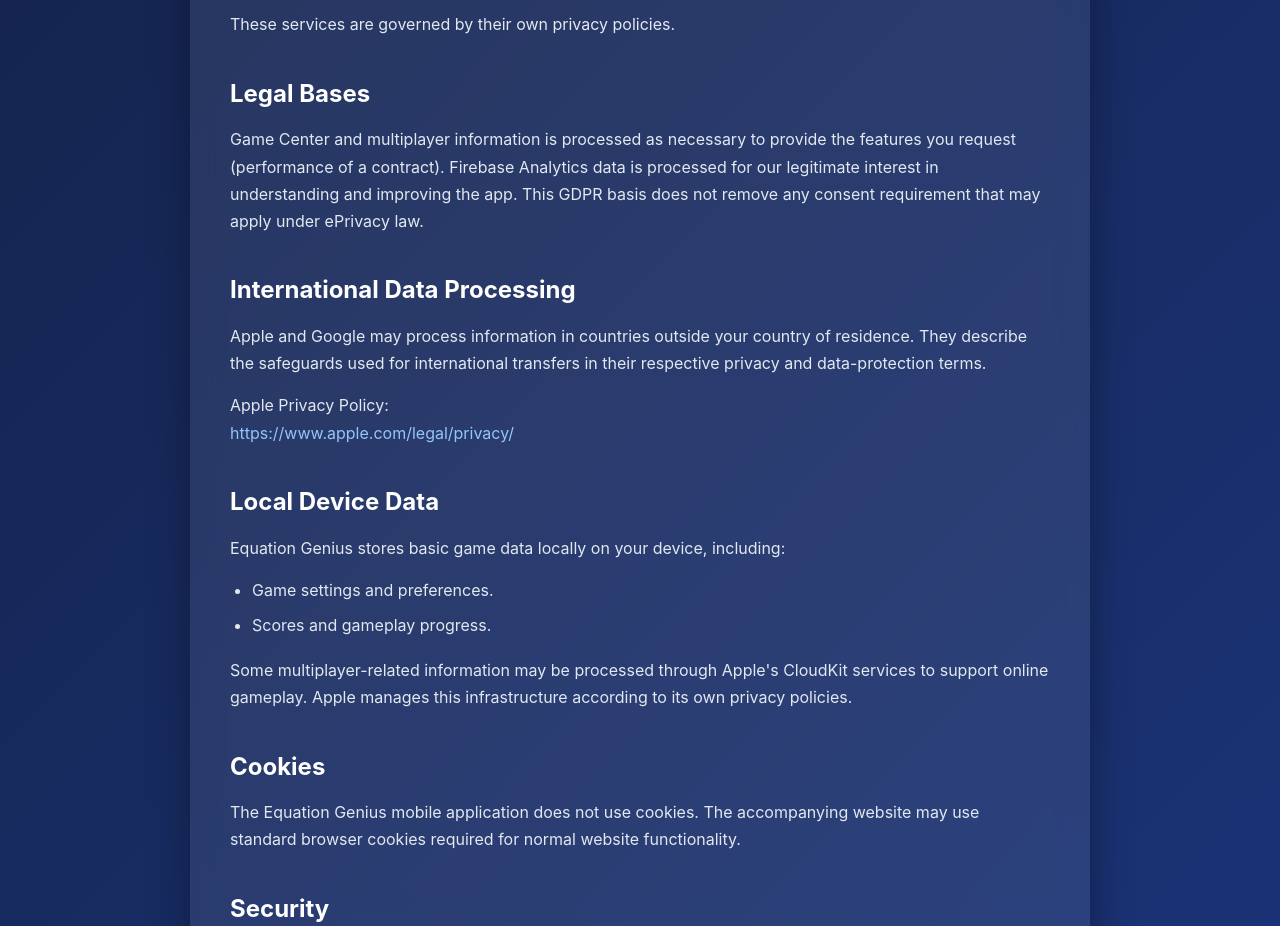
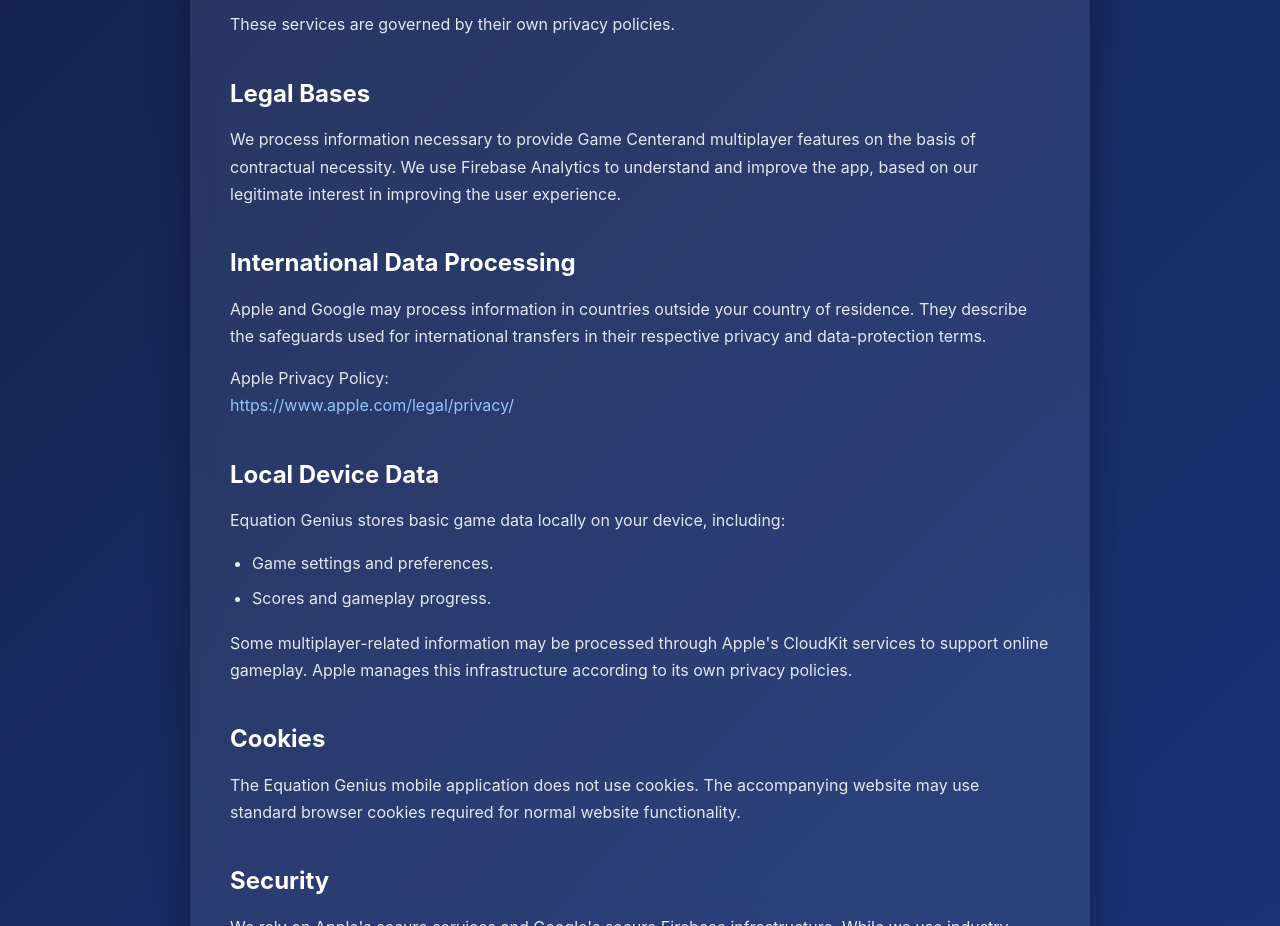
Before and after one commit to erdocoder/erdocoder.github.io, a plain HTML site: page privacy.html in a window 1280 px wide. Shown: the part 2240-3166 px from the top of the page. Drawn offline with Linux system fonts and the light colour scheme.

Commit message:
Update privacy.html

```diff
--- a/privacy.html
+++ b/privacy.html
@@ -242,9 +242,10 @@ These services are governed by their own privacy policies.
 <h2>Legal Bases</h2>
 
 <p>
-Game Center and multiplayer information is processed as necessary to provide the features you request (performance of a contract).
-Firebase Analytics data is processed for our legitimate interest in understanding and improving the app.
-This GDPR basis does not remove any consent requirement that may apply under ePrivacy law.
+We process information necessary to provide Game Centerand multiplayer features on the basis of contractual necessity.
+
+We use Firebase Analytics to understand and improve the app, based on our legitimate interest in improving
+the user experience.
 </p>
 
 <h2>International Data Processing</h2>
```
